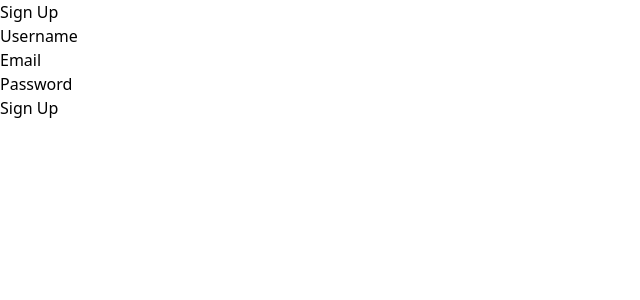
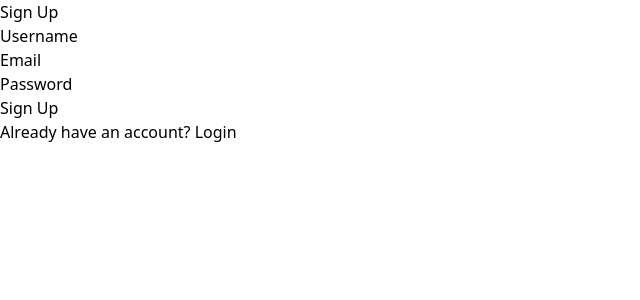
Before and after one commit to Durgeshkeshri/Codersclub, a React (Vite) app: page /signup in a window 1280 px wide. Shown: the top 300 px of the page, without its empty margins (0-640 px from the left). Built offline with nearby package versions, Linux system fonts and the light colour scheme.

Commit message:
responsiness

```diff
--- a/package.json
+++ b/package.json
@@ -17,6 +17,7 @@
     "react": "^18.2.0",
     "react-dom": "^18.2.0",
     "react-router-dom": "^6.21.1",
+    "react-scroll": "^1.9.0",
     "react-slick": "^0.29.0",
     "slick-carousel": "^1.8.1",
     "swiper": "^11.0.5"
--- a/src/App.jsx
+++ b/src/App.jsx
@@ -1,14 +1,21 @@
-import { BrowserRouter, Routes, Route } from 'react-router-dom';
+import React, { useState, useEffect } from 'react';
+import { BrowserRouter as Router, Routes, Route } from 'react-router-dom';
 import './App.css';
 import Navbar from './components/Navbar';
-import Home from "./components/Home";
+import Home from './components/Home';
 import Contest from './components/Contest';
 import About from './components/About';
 import AboutCarousel from './components/AboutCarousel';
+import Winners from './components/Winners';
+import Login from './components/Login';
 import SignUp from './components/SignUp';
-import Login from './components/Login';
-import Winners from './components/Winners';
-import { useState, useEffect } from 'react';
+
+// Separate layout for Login and Signup pages
+const AuthLayout = ({ children }) => (
+  <div className="bg-gray-950">
+    {children}
+  </div>
+);
 
 const App = () => {
   const [isMenuOpen, setMenuOpen] = useState(false);
@@ -19,14 +26,12 @@ const App = () => {
       setWideScreen(window.innerWidth > 1024);
     };
 
-    // Add event listener for window resize
     window.addEventListener('resize', handleResize);
 
-    // Clean up the event listener on component unmount
     return () => {
       window.removeEventListener('resize', handleResize);
     };
-  }, []); // Empty dependency array means this effect runs once on mount
+  }, []);
 
   const toggleMenu = () => {
     setMenuOpen(!isMenuOpen);
@@ -37,23 +42,33 @@ const App = () => {
   };
 
   return (
-    <BrowserRouter>
-      <div className="bg-gray-950">
-        {/* Conditionally render Navbar based on route */}
-        {!(window.location.pathname === '/login' || window.location.pathname === '/signup') && (
-          <Navbar isMenuOpen={isMenuOpen} toggleMenu={toggleMenu} closeMenu={closeMenu} />
-        )}
+    <Router>
+      <Routes>
+        <Route path="/login" element={<AuthLayout><Login /></AuthLayout>} />
+        <Route path="/signup" element={<AuthLayout><SignUp /></AuthLayout>} />
+        <Route
+          path="/winners"
+          element={
+            <div className="bg-gray-950">
+              <Navbar isMenuOpen={isMenuOpen} toggleMenu={toggleMenu} closeMenu={closeMenu} />
+              <Winners />
+            </div>
+          }
+        />
 
-        <Routes>
-          <Route path="/" element={<Home isMenuOpen={isMenuOpen} />} />
-          <Route path="/contest" element={<Contest />} />
-          <Route path="/about" element={isWideScreen ? <AboutCarousel /> : <About />} />
-          <Route path="/signup" element={<SignUp />} />
-          <Route path="/login" element={<Login />} />
-          <Route path="/winners" element={<Winners />} />
-        </Routes>
-      </div>
-    </BrowserRouter>
+        <Route
+          path="/"
+          element={
+            <div className="bg-gray-950">
+              <Navbar isMenuOpen={isMenuOpen} toggleMenu={toggleMenu} closeMenu={closeMenu} />
+              <Home isMenuOpen={isMenuOpen} />
+              <Contest />
+              {isWideScreen ? <AboutCarousel /> : <About />}
+            </div>
+          }
+        />
+      </Routes>
+    </Router>
   );
 };
 
--- a/src/components/AboutCarousel.jsx
+++ b/src/components/AboutCarousel.jsx
@@ -62,7 +62,7 @@ const AboutCarousel = () => {
     return (
         <div className="relative p-4 rounded-md shadow-lg overflow-hidden">
             <hr className="border-inherit border-slate-800" />
-            <h3 className="text-[#05D9FF] text-5xl custom-text-shadow font-times transition duration-300 mt-8 font-serif hover:scale-110 text-center 2xl:text-6xl xl:text-5xl md:text-4xl max-md:text-[2.5rem] mb-8">About Us</h3>
+            <h3 className="text-[#05D9FF] custom-text-shadow font-times transition duration-300 mt-8 font-serif hover:scale-110 text-center 2xl:text-6xl xl:text-5xl md:text-4xl max-md:text-[2.5rem] mb-8">About Us</h3>
             <div className="max-w-screen-lg mx-auto">
                 <div className="relative overflow-hidden rounded-md">
                     <div className="flex">
--- /dev/null
+++ b/src/components/AuthForm.jsx
@@ -0,0 +1,36 @@
+// src/components/AuthForm.js
+import React from 'react';
+
+const AuthForm = ({ title, fields, onSubmit, buttonText, bottomText }) => {
+  return (
+    <div className="flex items-center justify-center h-screen">
+      <div className="w-full max-w-md">
+        <div className="bg-white p-8 border border-gray-300 rounded-md shadow-md">
+          <h2 className="text-3xl font-semibold mb-6 text-center text-blue-500">{title}</h2>
+          {fields.map((field, index) => (
+            <div key={index} className="mb-4">
+              <label className="block text-gray-700 text-sm font-bold mb-2" htmlFor={field.label.toLowerCase()}>
+                {field.label}
+              </label>
+              <input
+                ref={field.ref}
+                type={field.type}
+                id={field.label.toLowerCase()}
+                className="w-full px-3 py-2 border rounded-md focus:outline-none focus:border-blue-500"
+              />
+            </div>
+          ))}
+          <button
+            onClick={onSubmit}
+            className="bg-blue-500 text-white px-4 py-2 rounded-md w-full hover:bg-blue-600 focus:outline-none"
+          >
+            {buttonText}
+          </button>
+          <div className="mt-4 text-center">{bottomText}</div>
+        </div>
+      </div>
+    </div>
+  );
+};
+
+export default AuthForm;
--- a/src/components/Login.jsx
+++ b/src/components/Login.jsx
@@ -1,5 +1,7 @@
 // src/components/Login.js
 import React, { useRef } from 'react';
+import { Link } from 'react-router-dom';
+import AuthForm from './AuthForm'; // Import the AuthForm component
 
 const Login = () => {
   const emailRef = useRef(null);
@@ -30,42 +32,33 @@ const Login = () => {
     }
   };
 
+  // Use AuthForm with login-specific configurations
   return (
-    <div className="flex items-center justify-center h-screen">
-      <div className="w-full max-w-md">
-        <div className="bg-white p-8 border border-gray-300 rounded-md shadow-md">
-          <h2 className="text-3xl font-semibold mb-6 text-center text-blue-500">Login</h2>
-          <div className="mb-4">
-            <label className="block text-gray-700 text-sm font-bold mb-2" htmlFor="email">
-              Email
-            </label>
-            <input
-              ref={emailRef}
-              type="email"
-              id="email"
-              className="w-full px-3 py-2 border rounded-md focus:outline-none focus:border-blue-500"
-            />
-          </div>
-          <div className="mb-6">
-            <label className="block text-gray-700 text-sm font-bold mb-2" htmlFor="password">
-              Password
-            </label>
-            <input
-              ref={passwordRef}
-              type="password"
-              id="password"
-              className="w-full px-3 py-2 border rounded-md focus:outline-none focus:border-blue-500"
-            />
-          </div>
-          <button
-            onClick={handleLogin}
-            className="bg-blue-500 text-white px-4 py-2 rounded-md w-full hover:bg-blue-600 focus:outline-none"
-          >
-            Login
-          </button>
-        </div>
-      </div>
-    </div>
+    <AuthForm
+      title="Login"
+      fields={[
+        {
+          label: 'Email',
+          type: 'email',
+          ref: emailRef,
+        },
+        {
+          label: 'Password',
+          type: 'password',
+          ref: passwordRef,
+        },
+      ]}
+      onSubmit={handleLogin}
+      buttonText="Login"
+      bottomText={
+        <p>
+          Don't have an account?{' '}
+          <Link to="/signup" className="text-blue-500 hover:underline">
+            Sign Up
+          </Link>
+        </p>
+      }
+    />
   );
 };
 
--- a/src/components/Navbar.jsx
+++ b/src/components/Navbar.jsx
@@ -1,9 +1,12 @@
-import { useState } from "react";
+import { Link } from 'react-router-dom';
+import { useState } from 'react';
 import './Body.css';
 import logo from './images/logo.png';
+
 const Navbar = ({ isMenuOpen, toggleMenu, closeMenu }) => {
   const arr = ['Home', 'Contest', 'Winners', 'About'];
   const [isLogin, setLogin] = useState(false);
+  const [activeLink, setActiveLink] = useState(null);
 
   const handleLogin = () => {
     setLogin(true);
@@ -15,23 +18,46 @@ const Navbar = ({ isMenuOpen, toggleMenu, closeMenu }) => {
     closeMenu();
   };
 
-  const webStyles = 'flex justify-evenly font-times border border-zinc-700 py-6 lg:text-2xl md:text-xl xl:text-3xl min-2xl:text-5xl';
-  const mobileStyles = 'fixed inset-0 flex flex-col text-2xl min-lg:justify-between items-center font-times bg-gray-950 gap-4 pt-16 z-10';
+  const handleLinkClick = (item) => {
+    setActiveLink(item);
+    closeMenu();
+  };
+
+  const webStyles =
+    'flex justify-evenly font-times border border-zinc-700 py-6 lg:text-2xl md:text-xl xl:text-3xl min-2xl:text-5xl';
+  const mobileStyles =
+    'fixed inset-0 flex flex-col text-2xl min-lg:justify-between items-center font-times bg-gray-950 gap-4 pt-16 z-10';
 
   return (
     <div>
-      {/* text-transparent bg-clip-text bg-gradient-to-r from-blue-500 via-purple-500 to-pink-500*/}
-
       <ul className={`md:flex ${isMenuOpen ? mobileStyles : `hidden ${webStyles}`}`}>
         {arr.map((item, index) => (
-          <li className="text-[#05D9FF] custom-text-shadow font-semibold font-times transition duration-300 lg:tracking-wider transform hover:scale-110" key={index}>
-            <a href={`#${item}`} onClick={closeMenu}>{item}</a>
+          <li
+            key={index}
+            className={`font-semibold font-times transition duration-300 lg:tracking-wider transform hover:scale-110 ${
+              activeLink === item ? 'text-yellow-500' : ''
+            }`}
+          >
+              <Link
+                to={item.toLowerCase()}
+                onClick={() => handleLinkClick(item)}
+                className={`text-[#05D9FF] custom-text-shadow ${
+                  activeLink === item ? 'text-yellow-500' : ''
+                }`}
+              >
+                {item}
+              </Link>
           </li>
         ))}
 
         {isLogin ? (
           <li>
-            <button className="text-[#05D9FF] custom-text-shadow font-semibold font-times transition duration-300 lg:tracking-wider transform hover:scale-110" onClick={handleLogout}>Logout</button>
+            <button
+              className="text-[#05D9FF] custom-text-shadow font-semibold font-times transition duration-300 lg:tracking-wider transform hover:scale-110"
+              onClick={handleLogout}
+            >
+              Logout
+            </button>
           </li>
         ) : (
           <li>
@@ -39,7 +65,7 @@ const Navbar = ({ isMenuOpen, toggleMenu, closeMenu }) => {
               className=" text-[#05D9FF] custom-text-shadow font-semibold font-times transition duration-300 lg:tracking-wider transform hover:scale-110"
               onClick={handleLogin}
             >
-              <a href="#login">Login</a>
+              <Link to="/login">Login</Link>
             </button>
           </li>
         )}
@@ -52,37 +78,31 @@ const Navbar = ({ isMenuOpen, toggleMenu, closeMenu }) => {
         )}
         <button
           onClick={toggleMenu}
-          className={`md:hidden h-10 text-white focus:outline-none max-sm:inline max-sm:self-end z-10 ${isMenuOpen ? 'rotate-180' : ''}`}
+          className={`md:hidden h-10 text-white focus:outline-none max-sm:inline max-sm:self-end z-10 ${
+            isMenuOpen ? 'rotate-180' : ''
+          }`}
         >
           <svg
             className={`w-12 h-10 transition-transform transform ${isMenuOpen ? 'rotate-180' : ''}`}
             fill="none"
-            stroke="url(#icon-gradient)"  // Use the gradient here
+            stroke="url(#icon-gradient)" // Use the gradient here
             viewBox="0 0 24 24"
             xmlns="http://www.w3.org/2000/svg"
           >
             {/* Define the linear gradient */}
             <defs>
               <linearGradient id="icon-gradient" x1="0%" y1="0%" x2="100%" y2="100%">
-                <stop offset="0%" style={{ stopColor: "#00f", stopOpacity: 1 }} />
-                <stop offset="50%" style={{ stopColor: "#800080", stopOpacity: 1 }} />
-                <stop offset="100%" style={{ stopColor: "#ff00ff", stopOpacity: 1 }} />
+                <stop offset="0%" style={{ stopColor: '#00f', stopOpacity: 1 }} />
+                <stop offset="50%" style={{ stopColor: '#800080', stopOpacity: 1 }} />
+                <stop offset="100%" style={{ stopColor: '#ff00ff', stopOpacity: 1 }} />
               </linearGradient>
             </defs>
 
-            <path
-              strokeLinecap="round"
-              strokeLinejoin="round"
-              strokeWidth="2"
-              d="M4 6h16M4 12h16m-7 6h7"
-            ></path>
+            <path strokeLinecap="round" strokeLinejoin="round" strokeWidth="2" d="M4 6h16M4 12h16m-7 6h7"></path>
           </svg>
-
         </button>
       </div>
-
     </div>
-
   );
 };
 
--- a/src/components/SignUp.jsx
+++ b/src/components/SignUp.jsx
@@ -1,5 +1,7 @@
 // src/components/Signup.js
 import React, { useRef } from 'react';
+import { Link } from 'react-router-dom'; // Assuming you are using React Router for navigation
+import AuthForm from './AuthForm'; // Assuming you have a shared AuthForm component
 
 const SignUp = () => {
   const usernameRef = useRef(null);
@@ -33,52 +35,36 @@ const SignUp = () => {
   };
 
   return (
-    <div className="flex items-center justify-center h-screen">
-      <div className="w-full max-w-md">
-        <div className="bg-white p-8 border border-gray-300 rounded-md shadow-md">
-          <h2 className="text-3xl font-semibold mb-6 text-center text-blue-500">Sign Up</h2>
-          <div className="mb-4">
-            <label className="block text-gray-700 text-sm font-bold mb-2" htmlFor="username">
-              Username
-            </label>
-            <input
-              ref={usernameRef}
-              type="text"
-              id="username"
-              className="w-full px-3 py-2 border rounded-md focus:outline-none focus:border-blue-500"
-            />
-          </div>
-          <div className="mb-4">
-            <label className="block text-gray-700 text-sm font-bold mb-2" htmlFor="email">
-              Email
-            </label>
-            <input
-              ref={emailRef}
-              type="email"
-              id="email"
-              className="w-full px-3 py-2 border rounded-md focus:outline-none focus:border-blue-500"
-            />
-          </div>
-          <div className="mb-6">
-            <label className="block text-gray-700 text-sm font-bold mb-2" htmlFor="password">
-              Password
-            </label>
-            <input
-              ref={passwordRef}
-              type="password"
-              id="password"
-              className="w-full px-3 py-2 border rounded-md focus:outline-none focus:border-blue-500"
-            />
-          </div>
-          <button
-            onClick={handleSignup}
-            className="bg-blue-500 text-white px-4 py-2 rounded-md w-full hover:bg-blue-600 focus:outline-none"
-          >
-            Sign Up
-          </button>
-        </div>
-      </div>
-    </div>
+    <AuthForm
+      title="Sign Up"
+      fields={[
+        {
+          label: 'Username',
+          type: 'text',
+          ref: usernameRef,
+        },
+        {
+          label: 'Email',
+          type: 'email',
+          ref: emailRef,
+        },
+        {
+          label: 'Password',
+          type: 'password',
+          ref: passwordRef,
+        },
+      ]}
+      onSubmit={handleSignup}
+      buttonText="Sign Up"
+      bottomText={
+        <p>
+          Already have an account?{' '}
+          <Link to="/login" className="text-blue-500 hover:underline">
+            Login
+          </Link>
+        </p>
+      }
+    />
   );
 };
 
--- a/src/components/Winners.jsx
+++ b/src/components/Winners.jsx
@@ -16,7 +16,7 @@ const Winners = () => {
   return (
     <div className="py-14"> {/* Increased py-12 to py-14 for 20% increase */}
       <div className="container mx-auto">
-        <h2 className="font-times tracking-wider text-4xl font-semibold text-center mb-7 text-cyan-400">Winners Showcase</h2> {/* Increased text-3xl to text-4xl for 20% increase */}
+        <h2 className=" hover:scale-105 font-times tracking-wider text-4xl font-semibold text-center mb-7 text-[#05D9FF] custom-text-shadow font-times transition duration-300">Winners Showcase</h2> {/* Increased text-3xl to text-4xl for 20% increase */}
         <div className="grid grid-cols-1 md:grid-cols-2 lg:grid-cols-3 gap-7 2xl:px-48"> {/* Increased gap-6 to gap-8 for 20% increase */}
           {winnersData.map((winner, index) => (
             <motion.div
```
Also changed, not shown: src/components/Home.jsx (+4 -3 lines).
